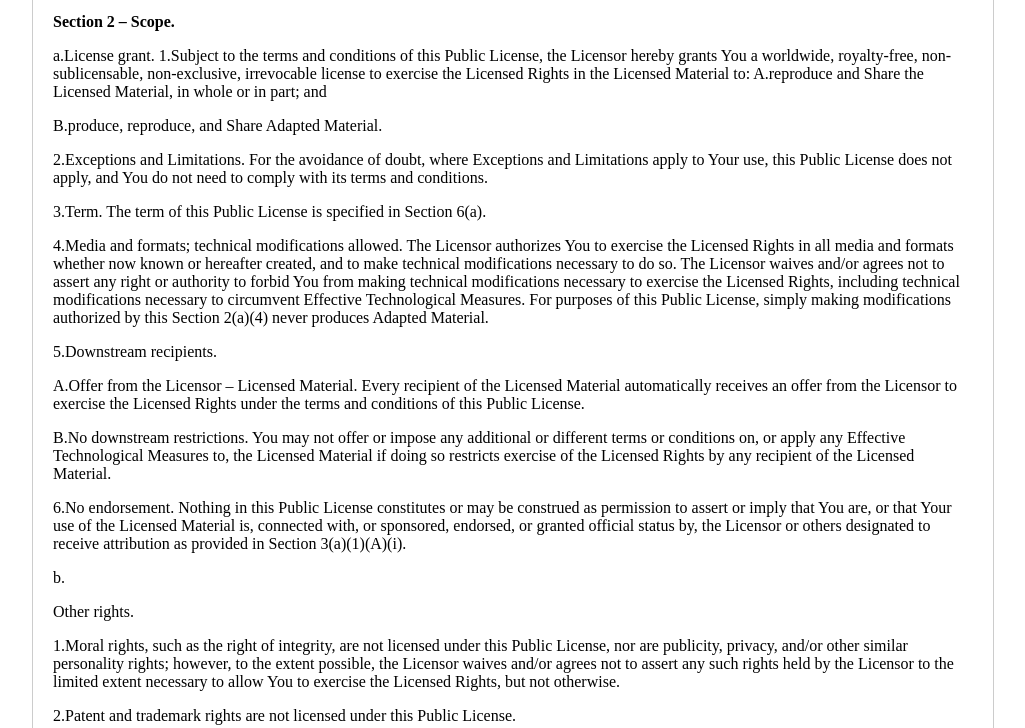
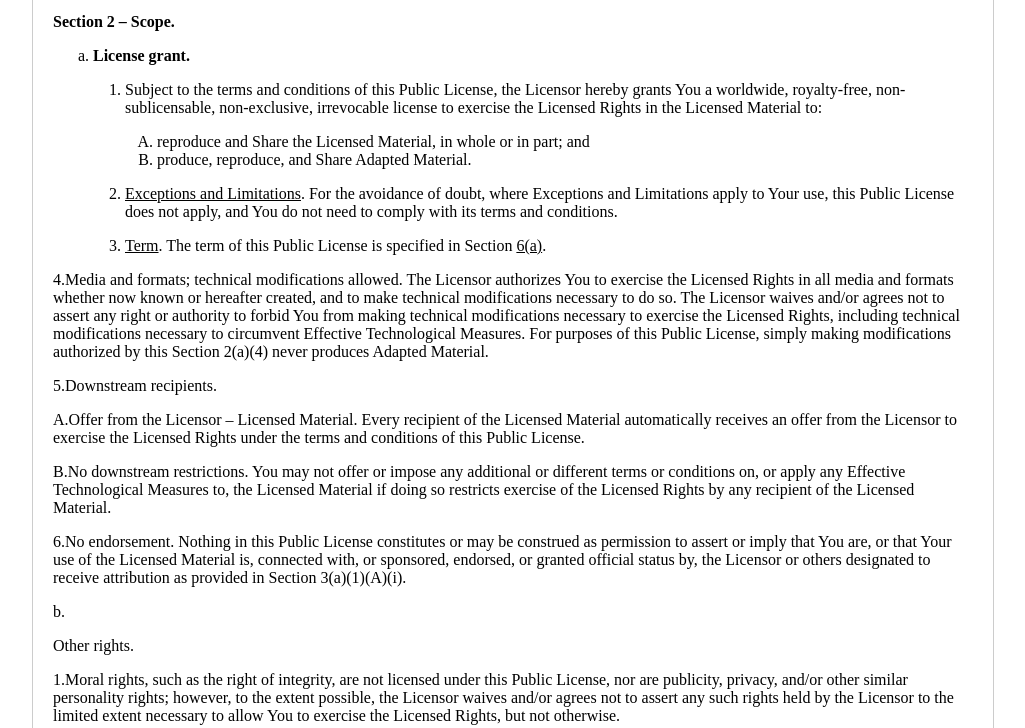
Before and after one commit to scotthaines/yow_example, a plain HTML site: page web/topics/cc_by_4.0/topic.html in a window 1280 px wide. Shown: the part 2579-3307 px from the top of the page, without its empty margins (127-1152 px from the left). Drawn offline with Linux system fonts and the light colour scheme.

Commit message:
More of the license text is HTML formatted. I am making the formatting here closely match the formatting I see on https://creativecommons.org/licenses/by/4.0/legalcode

```diff
--- a/web/topics/cc_by_4.0/topic.html
+++ b/web/topics/cc_by_4.0/topic.html
@@ -261,22 +261,30 @@ conditions.</p>
 <p></p>
 
 <p><strong>Section 2 – Scope.</strong></p>
+<ol type="a">
+  <li><strong>License grant.</strong></li>
+</ol>
+<ol>
+  <li style="margin-left:2em;">Subject to the terms and conditions of this
+    Public License, the Licensor hereby grants You a worldwide, royalty-free,
+    non-sublicensable, non-exclusive, irrevocable license to exercise the
+    Licensed Rights in the Licensed Material to:</li>
+</ol>
+<ol type="A">
+  <li style="margin-left:4em">reproduce and Share the Licensed Material, in
+    whole or in part; and</li>
+  <li style="margin-left:4em">produce, reproduce, and Share Adapted
+  Material.</li>
+</ol>
+<ol start="2">
+  <li style="margin-left:2em;"><u>Exceptions and Limitations</u>. For
+    the avoidance of doubt, where Exceptions and Limitations apply to Your use,
+    this Public License does not apply, and You do not need to comply with its
+    terms and conditions.</li>
+</ol>
 
-<p>a.License grant. 1.Subject to the terms and conditions of this Public
-License, the Licensor hereby grants You a worldwide, royalty-free,
-non-sublicensable, non-exclusive, irrevocable license to exercise the Licensed
-Rights in the Licensed Material to: A.reproduce and Share the Licensed
-Material, in whole or in part; and</p>
-
-<p>B.produce, reproduce, and Share Adapted Material.</p>
-
-<p></p>
-
-<p>2.Exceptions and Limitations. For the avoidance of doubt, where Exceptions
-and Limitations apply to Your use, this Public License does not apply, and You
-do not need to comply with its terms and conditions.</p>
-
-<p>3.Term. The term of this Public License is specified in Section 6(a).</p>
+<ol start="3">
+  <li style="margin-left:2em;"><u>Term</u>. The term of this Public License is specified in Section <u>6(a)</u>.</li></ol>
 
 <p>4.Media and formats; technical modifications allowed. The Licensor
 authorizes You to exercise the Licensed Rights in all media and formats whether
@@ -538,7 +546,7 @@ OOW Example v1.0 by Scott Haines is licensed under the Creative Commons
 Attribution 4.0 International License except where otherwise noted.</div>
 
 <div id="footer_text_right">
-Updated 2014 10 23, Copyright © Scott Haines, 2014</div>
+Updated 2014 10 24, Copyright © Scott Haines, 2014</div>
 </div>
 </div>
 </body>
```
